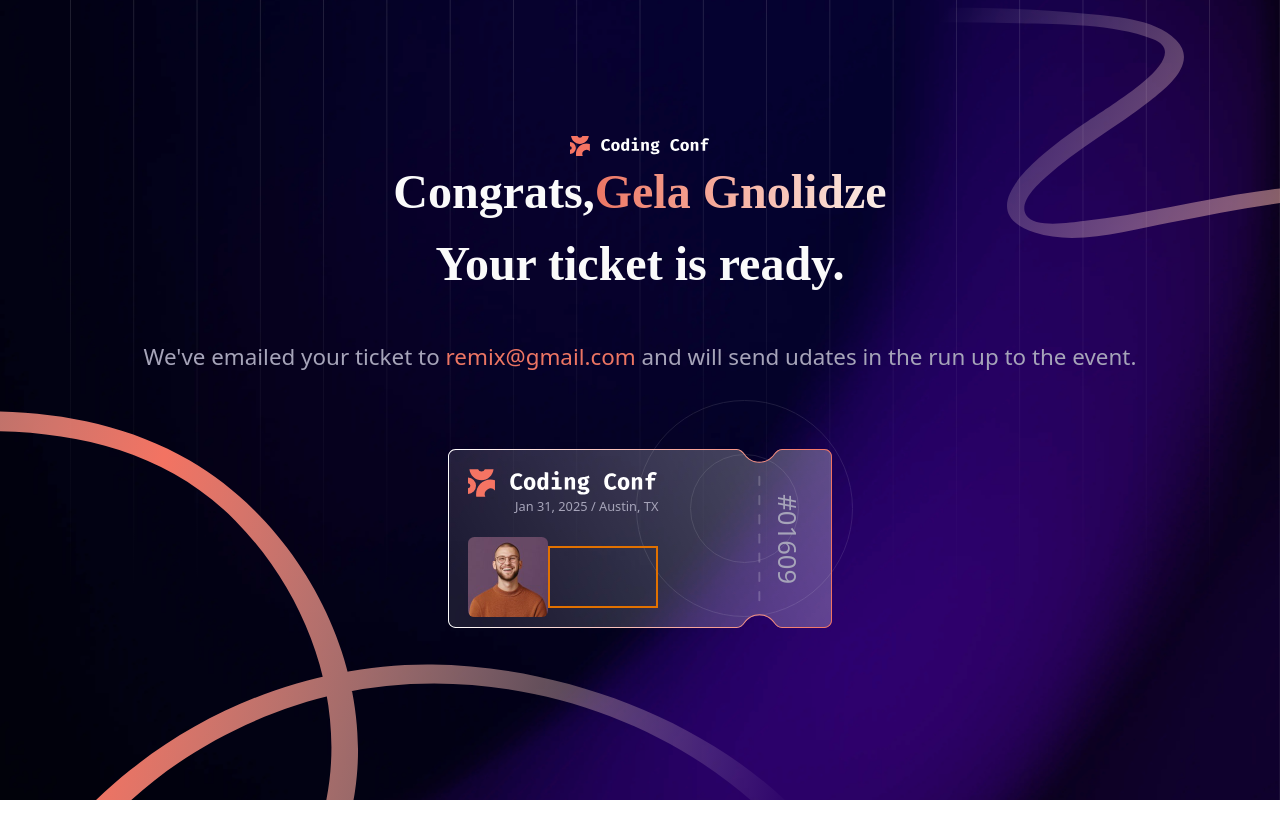
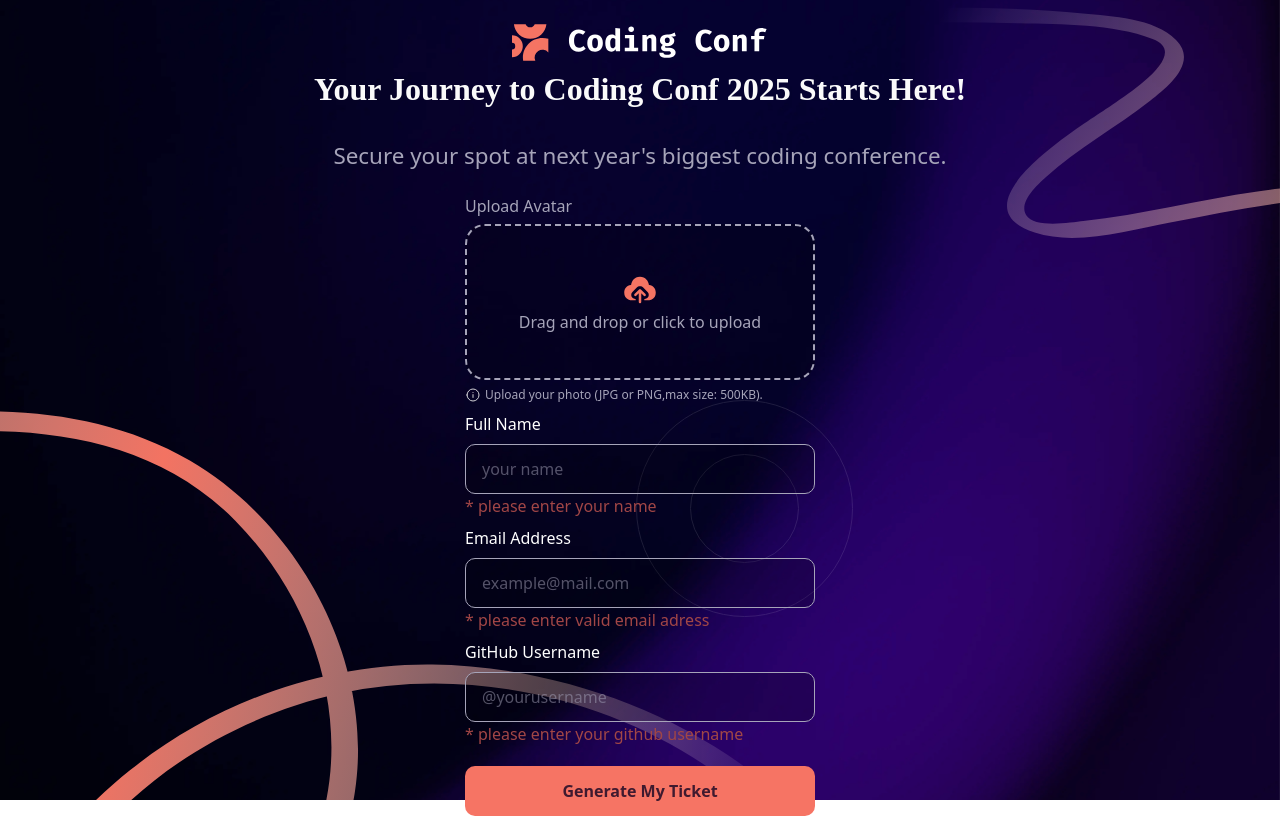
Before and after one commit to aleksandrekas/ticket-generator, a React (Vite) app: page / in a window 1280 px wide. Before the commit the page ends 800 px from the top, so only its background shows below. Built offline with nearby package versions, Linux system fonts and the light colour scheme; a web font is replaced by a local one.

Commit message:
reworked form component added remove button and functionality

```diff
--- a/src/App.tsx
+++ b/src/App.tsx
@@ -1,13 +1,11 @@
+import Ticket from "./components/Ticket"
 import Form from "./components/Form"
-import Ticket from "./components/Ticket"
-
 
 function App() {
 
 
   return (
     <div className="
-    overflow-hidden
     w-screen h-screen flex justify-center items-center
     lg:bg-[url('/background-desktop.png')]
     md:bg-[url('/background-tablet.png')]
@@ -16,8 +14,9 @@ function App() {
     relative
     "
     >
-      <Ticket />
-      <img className="absolute top-0 left-0 w-full h-full z-0" src="/pattern-lines.svg" alt="lines" />
+        <Form />
+        {/* <Form /> */}
+      {/* <img className="absolute top-0 left-0 w-[1900px]  z-0" src="/pattern-lines.svg" alt="lines" />     */}
       <img className="absolute top-2/4 right-2/6  z-10" src="/pattern-circle.svg" alt="lines" />
       <picture className="absolute bottom-0 left-0 z-20">
         <source media="(min-width:1024px)" srcSet="/pattern-squiggly-line-bottom-desktop.svg" />
--- a/src/components/Form.tsx
+++ b/src/components/Form.tsx
@@ -15,15 +15,12 @@ export default function Form(){
         mail:''
     })
 
-
-    const labelStyles='text-[#ffff] my-5';
-    const inputStyles='h-[50px]  bg-[rgba(0,0,0,0.2)] rounded-[10px] outline-none border-1 border-[#a6a4b9] border-solid text-[#a6a4b9] px-4 ';
-
     function handleDrag(e:React.DragEvent){
         e.preventDefault()
         e.currentTarget.classList.remove('bg-[rgba(0,0,0,0.2)]')
         e.currentTarget.classList.add('bg-[rgba(197,188,188,0.2)]')
     }
+
 
     function dragEnd(e:React.DragEvent){
         e.preventDefault()
@@ -32,11 +29,12 @@ export default function Form(){
     }
 
     function onchangeImage(e: React.ChangeEvent<HTMLInputElement>){
+        e.preventDefault()
         const files = e.currentTarget.files
         if(files != null){
             setInputs((prev)=>({
                 ...prev,
-                image:files[0].name
+                image:URL.createObjectURL(files[0])
             }))
         }
     }
@@ -61,47 +59,61 @@ export default function Form(){
         }
     }
 
-    return(
-        <div className="lg:w-full  px-4 flex flex-col justify-center items-center z-50 container-type-inline-size">
-            <img className="h-5" src="/logo-full.svg" alt="coding_conf_logo" />
-            <h1 className="text-zinc-50  text-[clamp(1rem,7cqi,3rem)] md:max-w-[40%] font-bold text-center font-inconsolata">Your Journey to Coding Conf 2025 Starts Here!</h1>
-            <p className="text-[#a6a4b9] text-[clamp(0.1rem,4.5cqi,1.4rem)] text-center mx-2">Secure your spot at next year's biggest coding conference.</p>
-            <form className="w-full max-w-100 my-8 flex flex-col " >
+    function removeImage(){
+        setInputs((prev)=>({
+            ...prev,
+            image:''
+        }))
+    }
+
+
+
+
+    const labelStyles='text-[#ffff] my-2';
+    const inputStyles='h-[50px] w-full bg-[rgba(0,0,0,0.2)] rounded-[10px] outline-none border-1 border-[#a6a4b9] border-solid text-[#a6a4b9] px-4 py-0.5';
+    return (
+        <div className="h-full max-w-[900px] w-full m-3.5 p-6 container-type-inline-size flex flex-col justify-start items-center z-50">
+            <img className="w-[30%]" src="/logo-full.svg" alt="coding_conf_logo" />
+            <h1 className="text-zinc-50  text-[clamp(1.5rem,4cqi,2rem)] mx-1 my-1  font-bold text-center font-inconsolata">Your Journey to Coding Conf 2025 Starts Here!</h1>
+            <p className="text-[#a6a4b9] text-[clamp(0.1rem,4.5cqi,1.4rem)] py-1.5 text-center my-4">Secure your spot at next year's biggest coding conference.</p>
+            <form className="max-w-[350px] w-full  flex flex-col justify-start items-start">
                 <div className="w-full aspect-5/3  flex flex-col justify-center items-start ">
                     <p className="text-[#a6a4b9]">Upload Avatar</p>
-                        <input onChange={onchangeImage} id="uploadInput" type="file" accept="image/*" hidden  />
+                    <input  id="uploadInput" onChange={onchangeImage} type="file" accept="image/*" hidden  />
                     {
                         inputs.image !== ''?
-                            <div className="w-full h-full my-1.5 flex flex-col justify-center items-center  bg-[rgba(0,0,0,0.2)] rounded-[20px] border-2 border-dashed border-[#a6a4b9]">
-                                <img className="w-10" src={inputs.image} alt="image" />
+                            <div className="w-full h-full my-1.5 flex flex-col justify-evenly items-center  bg-[rgba(0,0,0,0.2)] rounded-[20px] border-2 border-dashed border-[#a6a4b9]">
+                                <img className="w-20 rounded-[5px]" src={inputs.image} alt="image" />
                                 <div>
-                                    <button className="text-[#a6a4b9] my-2 mx-2">Remove Image</button>
-                                    <button className="text-[#a6a4b9] my-2 mx-2">Change Image</button>
+                                    <button onClick={removeImage} className="text-[#a6a4b9] text-[0.6rem] bg-[rgba(197,188,188,0.2)] cursor-pointer rounded-[5px] my-2 mx-2 p-1.5">Remove Image</button>
+                                    <button className="text-[#a6a4b9] text-[0.6rem] bg-[rgba(197,188,188,0.2)] cursor-pointer rounded-[5px] my-2 mx-2 p-1.5">Change Image</button>
                                 </div>
                             </div>
                             :
-                            <label  className="w-full h-full my-1.5" htmlFor="uploadInput">
-                                <div onDrop={handleDrop} onDragOver={handleDrag} onDragLeave={dragEnd} className="w-full h-full bg-[rgba(0,0,0,0.2)] rounded-[20px] border-2 border-dashed border-[#a6a4b9] flex flex-col justify-center items-center">
+                            <label  className="w-full h-full  my-1.5" htmlFor="uploadInput">
+                                <div onDrop={handleDrop} onDragOver={handleDrag} onDragLeave={dragEnd}   className="w-full h-full bg-[rgba(0,0,0,0.2)] rounded-[20px] border-2 border-dashed border-[#a6a4b9] flex flex-col justify-center items-center">
                                     <img className="w-10" src="/icon-upload.svg" alt="upload"/>
                                     <p className="text-[#a6a4b9]">Drag and drop or click to upload</p>
                                     </div>
                             </label>
                     }
-                    <div className="flex justify-center items-center container-type-inline-size">
+                    <div className="flex justify-start  items-center container-type-inline-size">
                             <img src="/icon-info.svg" alt="info" />
-                        <p className="text-[#a6a4b9] text-[clamp(10px,1cqi,1rem)] mx-1">
+                            <p className="text-[#a6a4b9] text-[12px] mx-1">
                                 Upload your photo (JPG or PNG,max size: 500KB).
                             </p>
                     </div>
                 </div>
                 <label className={labelStyles} htmlFor="fullname">Full Name</label>
-                <input className={inputStyles} onChange={handleInputChanges} type="text" id="fullName" value={inputs.fullName} name="fullName" />
-                <label className={labelStyles} htmlFor="mail">Email Address</label>
-                <input className={inputStyles} onChange={handleInputChanges} type="text" id="mail" value={inputs.mail} name="mail"/>
+                <input className={inputStyles} onChange={handleInputChanges}  type="text" id="fullName"  name="fullName" value={inputs.fullName}  placeholder="your name" />
+                <p className="text-[#a14646] ">* please enter your name</p>
+                <label className={labelStyles}  htmlFor="mail">Email Address</label>
+                <input className={inputStyles} onChange={handleInputChanges}  type="text" id="mail"  name="mail" value={inputs.mail} placeholder="example@mail.com"/>
+                <p className="text-[#a14646] ">* please enter valid email adress</p>
                 <label className={labelStyles} htmlFor="gitHub">GitHub Username</label>
-                <input className={inputStyles} onChange={handleInputChanges} type="text"  id="gitHub" value={inputs.gitName} name="gitName"/>
-
-                <button type="submit" className="h-12.5 cursor-pointer transition-[0.2s] ease-in-out bg-[#f67464] hover:bg-[#f1a096]  text-[#3f1a2f] font-bold rounded-[10px] my-5">Generate My Ticket</button>
+                <input className={inputStyles} onChange={handleInputChanges}  type="text"  id="gitHub"  name="gitName" value={inputs.gitName} placeholder="@yourusername" />
+                <p className="text-[#a14646] ">* please enter your github username</p>
+                <button type="submit" className="h-12.5 w-full  cursor-pointer transition-[0.2s] ease-in-out bg-[#f67464] hover:bg-[#f1a096]  text-[#3f1a2f] font-bold rounded-[10px] my-5">Generate My Ticket</button>
             </form>
         </div>
     )
--- a/src/components/Ticket.tsx
+++ b/src/components/Ticket.tsx
@@ -11,20 +11,24 @@ export default function Ticket(){
             <p className="text-[#a6a4b9] text-[clamp(0.1rem,4.5cqi,1.4rem)]  text-center mx-2 my-10">We've emailed your ticket to <span className="text-[#ec7563]">remix@gmail.com </span>and will send udates in the run up to the event.
             </p>
             <div className="aspect-15/7  w-[clamp(300px,30cqi,500px)] bg-[url('/pattern-ticket.svg')] bg-center bg-cover my-9 flex justify-between items-center container-type-inline-size">
-                <div className="w-[60%] h-full flex flex-col justify-between items-center container-type-inline-size p-5">
-                    <div className="w-full flex flex-col justify-center items-end">
-                        <img className="w-full" src="/logo-full.svg" alt="" />
+                <div className="w-full h-full flex flex-col border-2 border-amber-700 justify-between items-start container-type-inline-size p-3">
+                    <div className="w-[80%] flex flex-col justify-center items-end">
+                        <img className="w-full" src="/logo-full.svg" alt="logo" />
                         <p className="text-[#a6a4b9] text-[clamp(0.5rem,1cqi,3rem)]">Jan 31, 2025 / Austin, TX</p>
                     </div>
-                    <div className="w-full h-[45%] container-type-inline-size  flex items-center">
+                    <div className="w-full h-[45%] container-type-inline-size  flex items-center ">
                         <img className="w-[clamp(20px,10cqi,80px)] rounded-[clamp(5px,0.5cqi,20px)]" src="/image-avatar.jpg" alt="avatar" />
-                        <div className="border-2 border-amber-600 w-full h-full  container-type-inline-size">
-
+                        <div className=" w-full h-full  container-type-inline-size mx-4 flex flex-col justify-center">
+                            <p className="font-bold text-white text-[clamp(10px,1.2cqi,5rem)]">Jonathan Kritoph</p>
+                            <div className="w-full flex justify-start items-center">
+                                <img className="w-[10%]" src="/icon-github.svg" alt="git_logo" />
+                                <p className="text-[#a6a4b9] text-[clamp(1px,2cqi,1rem)]">@aleksandresdsdw</p>
+                            </div>
                         </div>
                     </div>
 
                 </div>
-                <div className="rotate-90 text-[#a6a4b9] text-[clamp(1rem,2cqi,5rem)] text-center ">#01609</div>
+                <div className="border-2 border-amber-700 rotate-90 text-[#a6a4b9] text-[clamp(1rem,2cqi,5rem)] text-center ">#01609</div>
             </div>
         </div>
     )
```
Lines whose indentation alone changed are shown as unchanged.
